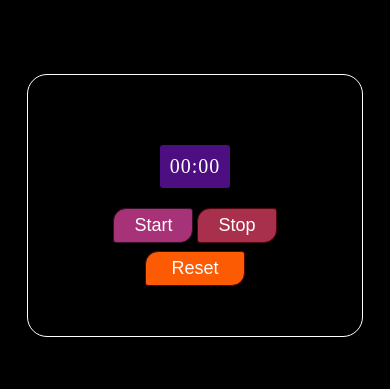
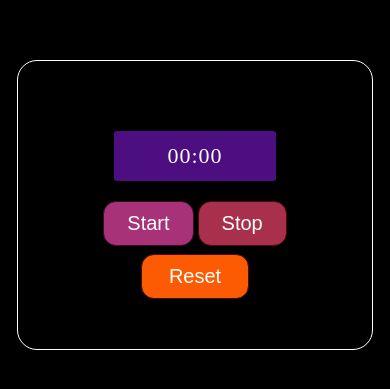
Before and after one commit to ThetSu2Kyaw/Timer, a plain HTML site: page index.html in a window 390 px wide. Shown: the part 225-614 px from the top of the page. Drawn offline with Linux system fonts and the light colour scheme.

Commit message:
edited mobile view

```diff
--- a/style.css
+++ b/style.css
@@ -56,14 +56,14 @@ button{
 @media only screen and (max-width:  600px){
     button{
 	    color: #fff;
-	    border-radius: 13px 3px;
-	    padding: 6px 20px;
+	    border-radius: 13px;
+	    padding: 10px 23px;
 	    cursor: pointer;
-	    font-size: 18px;
+	    font-size: 20px;
 	    -webkit-tap-highlight-color: rgba(0,0,0,0);
     }
     #reset{
-        padding: 6px 25px;
+        padding: 10px 27px;
         margin-top: 8px;
         background: #fc5a03;
         border: 1px solid #4d080c;
@@ -74,8 +74,8 @@ button{
     }
     #time{
         margin: 20px 0;
-        padding: 10px;
-        font-size: 20px;
+        padding: 12px 53px;
+        font-size: 22px;
         background: #4c0e80;
         border-radius: 3px;
         color: #fff;
```
